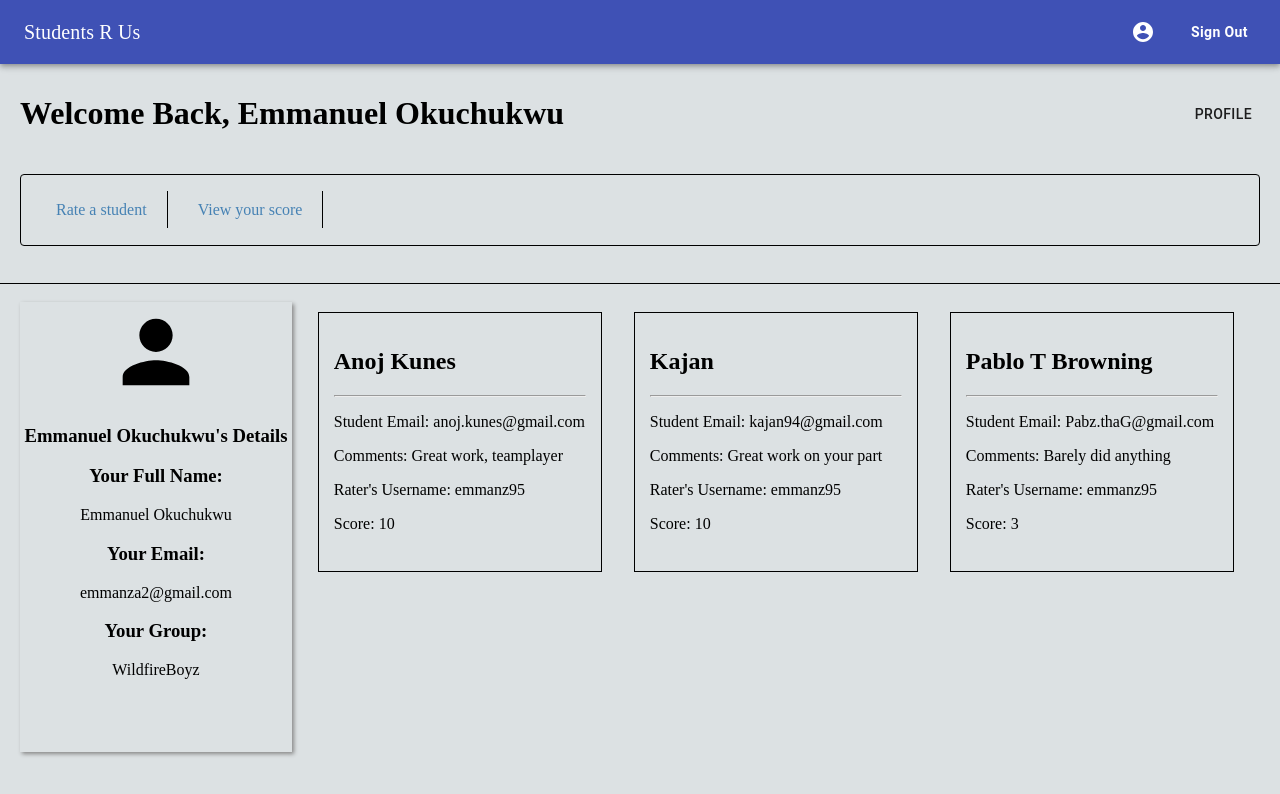
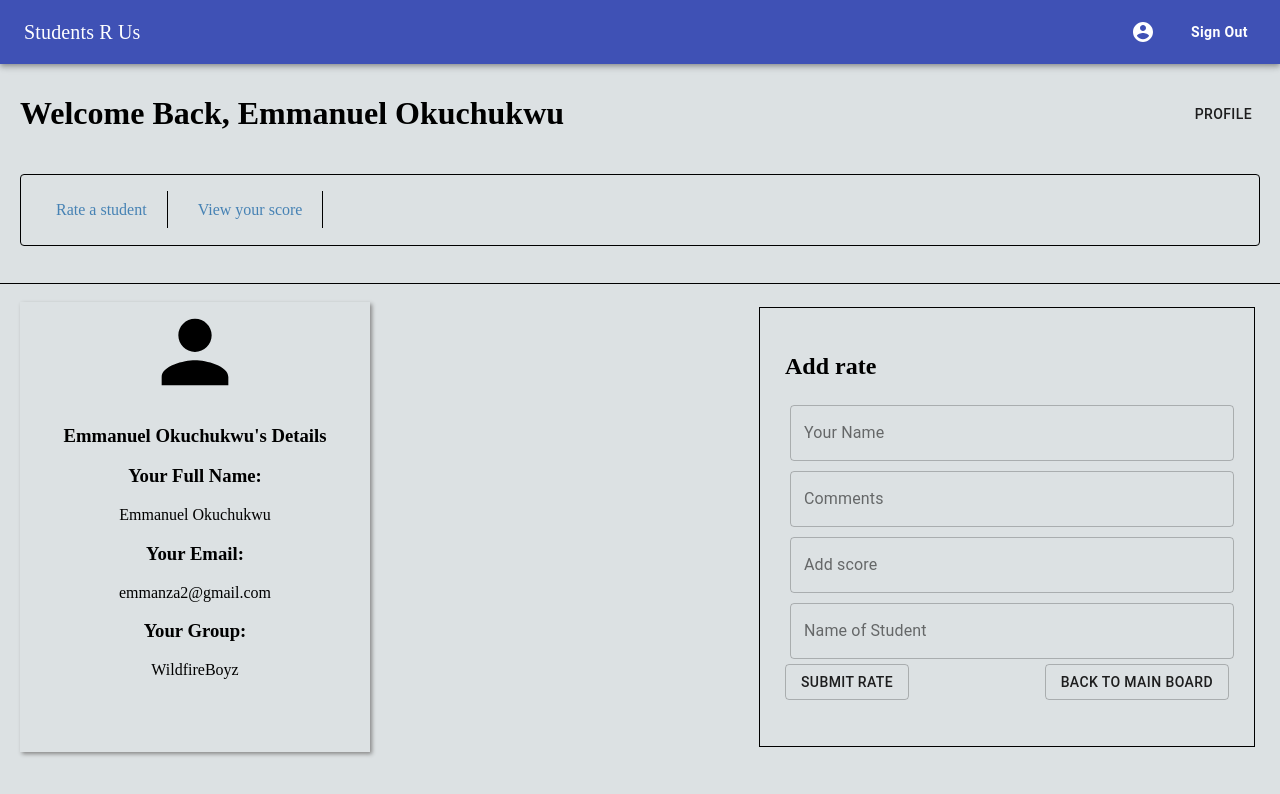
Before and after one commit to EmmanuelOkuchukwu/students-r-us-app, a React (Create React App) app: page /dashboard in a window 1280 px wide. Both pictures are taken after a click on the link "Rate a student". Shown: the top 794 px of the page. Built offline with nearby package versions, Linux system fonts and the light colour scheme; what react-alert-template-basic would draw is missing.

Commit message:
started designing the addrate.jsx component and made some misc changes to the styles for dashboard.jsx

```diff
--- a/package.json
+++ b/package.json
@@ -11,6 +11,7 @@
     "@testing-library/user-event": "^12.1.10",
     "axios": "^0.21.1",
     "formik": "^2.2.6",
+    "jwt-decode": "^3.1.2",
     "react": "^17.0.2",
     "react-alert": "^7.0.2",
     "react-alert-template-basic": "^1.0.0",
--- a/src/App.js
+++ b/src/App.js
@@ -3,6 +3,7 @@ import { BrowserRouter as Router, Route, Switch } from "react-router-dom";
 import './App.css';
 import Signin from './components/pages/signin/signin';
 import Dashboard from './components/pages/dashboard/dashboard';
+import AddRate from './components/pages/addRate/addRate';
 import { createGlobalStyle, ThemeProvider } from 'styled-components';
 import theme from './config/theme'
 
@@ -28,13 +29,12 @@ function App() {
                 <Route exact path="/" component={Signin}>
                     <Signin />
                 </Route>
-                <Router path="/dashboard" component={Dashboard}>
+                <Route path="/dashboard" component={Dashboard}>
                     <Dashboard />
-                </Router>
+                </Route>
             </Switch>
         </div>
     </ThemeProvider>
-
   );
 }
 
--- a/src/components/data/comments.js
+++ b/src/components/data/comments.js
@@ -3,20 +3,20 @@ export const comments = {
         {
             "id": 1,
             "studentUsername": "Anoj Kunes",
-            "score": "9",
+            "score": "10",
             "comment": "Well done"
         },
         {
             "id": 2,
             "studentUsername": "Kajan",
             "score": "10",
-            "comment": "Well done"
+            "comment": "Incredible Work"
         },
         {
             "id": 3,
             "studentUsername": "Pablo T Browning",
             "score": "10",
-            "comment": "Well done"
+            "comment": "Absolutely Wonderful work contributed"
         }
     ]
 }
--- a/src/components/pages/addRate/addRate.jsx
+++ b/src/components/pages/addRate/addRate.jsx
@@ -1,7 +1,23 @@
-import React from 'react';
+import React, { useState } from 'react';
+import useAlert from 'react-alert';
+import { StyledAddRateForm, StyledTextField } from './addRateStyles';
+import TextField from '@material-ui/core/TextField';
+import Button from '@material-ui/core/Button';
 
-export default function AddRate() {
+export default function AddRate({ setShowHide }) {
     return (
-        <div></div>
+        <StyledAddRateForm>
+            <h2>Add rate</h2>
+            <form>
+                <StyledTextField variant="outlined" type="text" name="" label="Your Name" /><br />
+                <StyledTextField variant="outlined" type="text" name="" label="Comments" /><br />
+                <StyledTextField variant="outlined" type="text" name="" label="Add score" /><br />
+                <StyledTextField variant="outlined" type="text" name="" label="Name of Student" /><br />
+                <div className="flex-btn">
+                    <Button variant="outlined">Submit Rate</Button>
+                    <Button variant="outlined" onClick={() => setShowHide(false)}>Back to main board</Button>
+                </div>
+            </form>
+        </StyledAddRateForm>
     )
 }
--- a/src/components/pages/addRate/addRateStyles.js
+++ b/src/components/pages/addRate/addRateStyles.js
@@ -1 +1,36 @@
 import styled from 'styled-components';
+import TextField from '@material-ui/core/TextField';
+
+const StyledAddRateForm = styled.div`
+  border: 1px solid #000;
+  padding: 25px;
+  margin: 5px;
+  width: 40%;
+  form {
+      width: 100%;
+  }
+  .flex-btn {
+      display: flex;
+      justify-content: space-between;
+      align-items: center;
+      ${'' /* a {
+          text-decoration: none;
+          color: #000;
+          padding: 5px;
+          background-color:
+      } */}
+  }
+  @media screen and (max-width: ${props => props.theme.mobile}) {
+      width: 100%;
+  }
+`;
+
+const StyledTextField = styled(TextField)`
+  width: 100%;
+  margin: 5px;
+`
+
+export {
+  StyledAddRateForm,
+  StyledTextField
+}
--- a/src/components/pages/dashboard/dashboard.jsx
+++ b/src/components/pages/dashboard/dashboard.jsx
@@ -6,6 +6,7 @@ import Button from '@material-ui/core/Button';
 import PersonIcon from '@material-ui/icons/Person';
 import { mockData } from '../../data/mockData';
 import { useAlert } from 'react-alert';
+import AddRate from '../addRate/addRate';
 
 const useStyles = makeStyles((theme) => ({
     root: {
@@ -15,6 +16,7 @@ const useStyles = makeStyles((theme) => ({
 
 function Dashboard() {
     const [isLoading, setIsLoading] = useState(false);
+    const [showHide, setShowHide] = useState(false);
     const alert = useAlert();
     React.useEffect(() => {
         setIsLoading(false)
@@ -35,7 +37,7 @@ function Dashboard() {
                     </FlexDiv>
                     <MiniNav>
                         <ul>
-                            <li><a href="#">Rate a student</a></li>
+                            <li><a onClick={() => setShowHide(true)}>Rate a student</a></li>
                             <li><a href="#">View your score</a></li>
                         </ul>
                     </MiniNav>
@@ -57,7 +59,10 @@ function Dashboard() {
                         </div>
                     </div>
                     {/* TODO: add logic for the add score form to appear after clicking a button */}
-                    <div className="group-details">
+                    {showHide ? (
+                        <AddRate setShowHide={setShowHide} />
+                    ) : (
+                        <div className="group-details">
                         {mockData.results.length > 0 ? mockData.results.map(result => (
                             <div className="student-card" key={result.id}>
                                 <div className="card-header">
@@ -72,6 +77,7 @@ function Dashboard() {
                         )) : <div className="not-found">No groups found</div>
                         }
                     </div>
+                    )}
                 </DashboardSection>
             </div>
         );
--- a/src/components/pages/dashboard/dashboardStyles.js
+++ b/src/components/pages/dashboard/dashboardStyles.js
@@ -51,6 +51,7 @@ const MiniNav = styled.div`
       color: steelblue;
       border-right: 1px solid #000;
       padding: 10px 20px;
+      cursor: pointer;
       &:hover {
         color: #282c34;
         transition: all 0.2s ease-in-out;
@@ -89,11 +90,10 @@ const DashboardSection = styled.div`
   .group-details {
     display: flex;
     flex-wrap: wrap;
-    width: 100%;
-    padding: 0 10px;
+    width: 50%;
   }
   .student-card {
-    width: 30%;
+    width: 45%;
     height: 260px;
     margin: 10px auto;
     padding: 15px;
@@ -105,6 +105,7 @@ const DashboardSection = styled.div`
     flex-direction: column;
     .group-details {
       flex-direction: column;
+      width: 100%;
       .student-card {
         width: 100%;
         height: 100%;
@@ -122,6 +123,7 @@ const DashboardSection = styled.div`
       margin: 0 auto;
       width: 100%;
       height: 100%;
+      padding: 15px;
       p {
         font-size: 20px;
       }
--- a/src/components/pages/signin/signin.jsx
+++ b/src/components/pages/signin/signin.jsx
@@ -60,7 +60,7 @@ function Signin() {
                         /><br /><br />
                         <StyledButton type="submit" variant="contained">Sign In</StyledButton><br /><br />
                         <Typography variant="p">New to Students R Us</Typography>{' '}
-                        <Link href="#" onClick={()=>setShowHide(true)}>Register here</Link>
+                        <Link href="#" onClick={() => setShowHide(true)}>Register here</Link>
                     </form>
                 </Box>
             )}
```
Also changed, not shown: 1 other file (tests, documents, lock files or other folders).
